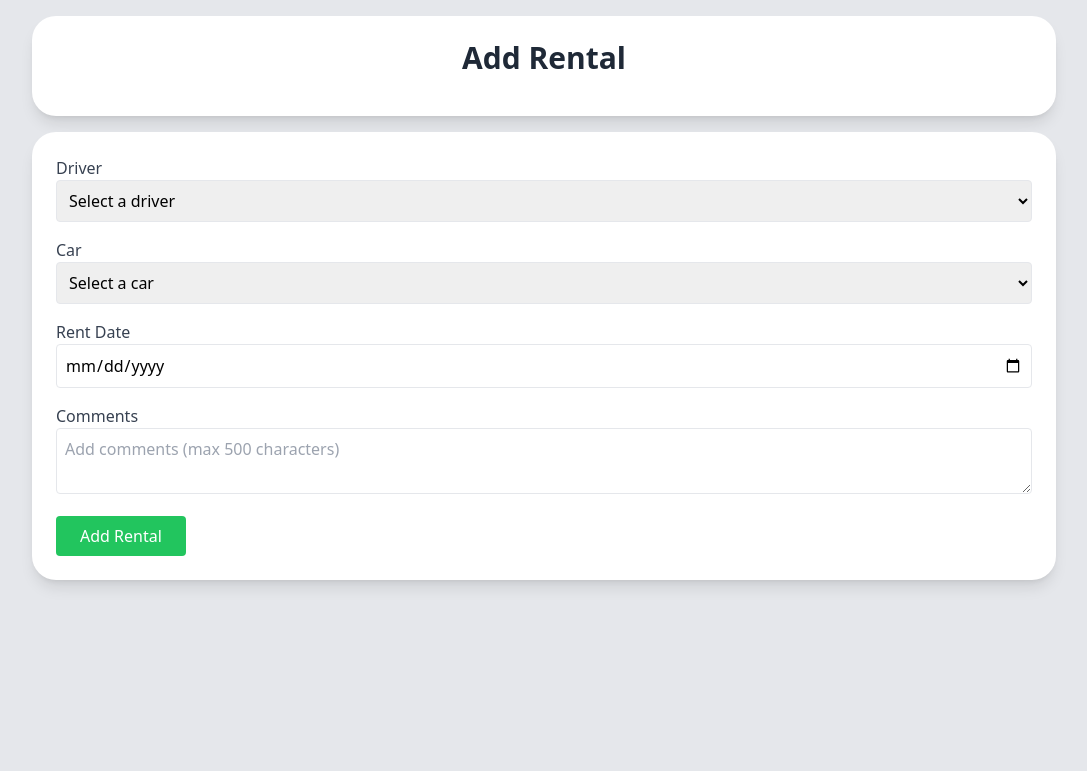
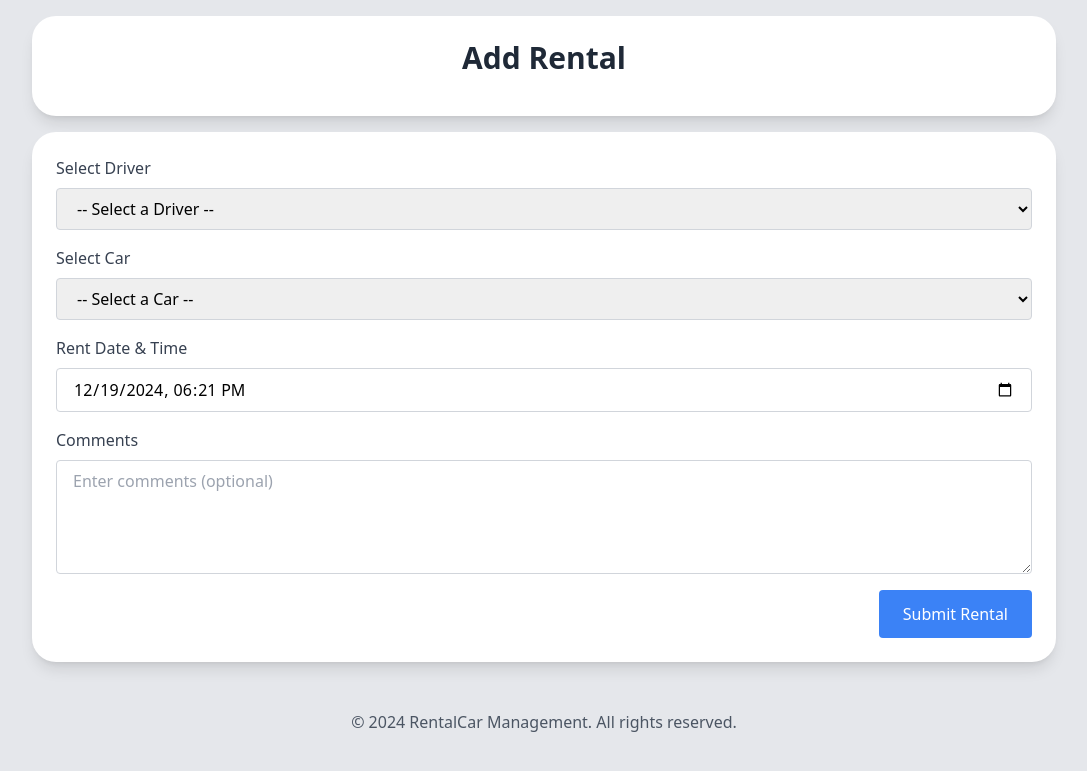
Before and after one commit to Jonathancassara/RentalCar_WebApp, a Django app: page /rentals/add/ in a window 1280 px wide. Shown: the top 771 px of the page, without its empty margins (96-1183 px from the left). Run offline with Django 5.2, Linux system fonts and the light colour scheme; data that the repository does not hold is empty.

Commit message:
Update add_rental.html
fix probleme  list car
fix problem time date

test ok

```diff
--- a/RentalCar/Frontend/templates/add_rental.html
+++ b/RentalCar/Frontend/templates/add_rental.html
@@ -1,4 +1,5 @@
 {% load static %}
+{% csrf_token %}
 <!DOCTYPE html>
 <html lang="en">
 <head>
@@ -8,20 +9,19 @@
     <link href="{% static 'css/style.css' %}" rel="stylesheet">
 </head>
 <body class="bg-gray-200 min-h-screen flex flex-col items-center p-4">
-
-    <!-- Page Title -->
+    <!-- Page Header -->
     <div class="bg-white p-6 rounded-3xl shadow-lg w-full max-w-5xl text-center">
         <h1 class="text-3xl font-bold text-gray-800 mb-4">Add Rental</h1>
     </div>
 
     <!-- Rental Form -->
-    <div class="bg-white p-6 rounded-3xl shadow-lg w-full max-w-5xl mt-4">
-        <form id="addRentalForm">
+    <form id="add-rental-form" class="bg-white p-6 rounded-3xl shadow-lg w-full max-w-5xl mt-4">
+        {% csrf_token %}
         <!-- Driver Selection -->
         <div class="mb-4">
-                <label for="driver" class="block text-gray-700 font-medium">Driver</label>
-                <select id="driver" name="driver" class="w-full p-2 border rounded">
-                    <option value="">Select a driver</option>
+            <label for="driver" class="block text-gray-700 font-medium mb-2">Select Driver</label>
+            <select id="driver" class="w-full px-4 py-2 rounded border border-gray-300">
+                <option value="">-- Select a Driver --</option>
                 {% for driver in drivers %}
                 <option value="{{ driver.id }}">{{ driver.name }} {{ driver.surname }}</option>
                 {% endfor %}
@@ -30,123 +30,72 @@
 
         <!-- Car Selection -->
         <div class="mb-4">
-                <label for="car" class="block text-gray-700 font-medium">Car</label>
-                <select id="car" name="car" class="w-full p-2 border rounded">
-                    <option value="">Select a car</option>
-                    {% for car in available_cars %}
-                    <option value="{{ car.id }}">{{ car.make }} {{ car.model }} ({{ car.registration_number }})</option>
+            <label for="car" class="block text-gray-700 font-medium mb-2">Select Car</label>
+            <select id="car" class="w-full px-4 py-2 rounded border border-gray-300">
+                <option value="">-- Select a Car --</option>
+                {% for car in cars %}
+                <option value="{{ car.id }}">{{ car.make }} {{ car.model }} - {{ car.registration_number }}</option>
                 {% endfor %}
             </select>
         </div>
 
         <!-- Rent Date -->
         <div class="mb-4">
-                <label for="rent_date" class="block text-gray-700 font-medium">Rent Date</label>
-                <input type="date" id="rent_date" name="rent_date" class="w-full p-2 border rounded">
+            <label for="rent_date" class="block text-gray-700 font-medium mb-2">Rent Date & Time</label>
+            <input type="datetime-local" id="rent_date" value="{{ default_rent_date }}" class="w-full px-4 py-2 rounded border border-gray-300">
         </div>
 
         <!-- Comments -->
         <div class="mb-4">
-                <label for="comments" class="block text-gray-700 font-medium">Comments</label>
-                <textarea id="comments" name="comments" class="w-full p-2 border rounded" maxlength="500"
-                          placeholder="Add comments (max 500 characters)"></textarea>
+            <label for="comments" class="block text-gray-700 font-medium mb-2">Comments</label>
+            <textarea id="comments" class="w-full px-4 py-2 rounded border border-gray-300" rows="4" placeholder="Enter comments (optional)"></textarea>
         </div>
 
         <!-- Submit Button -->
-            <button type="button" onclick="openConfirmationModal()"
-                    class="bg-green-500 text-white px-6 py-2 rounded hover:bg-green-600 transition">
-                Add Rental
-            </button>
-        </form>
-    </div>
-
-    <!-- Confirmation Modal -->
-    <div id="confirmationModal" class="hidden fixed inset-0 bg-black bg-opacity-50 flex items-center justify-center">
-        <div class="bg-white p-6 rounded-3xl shadow-lg w-full max-w-md text-center">
-            <h2 class="text-xl font-bold text-gray-800 mb-4">Confirm Rental</h2>
-            <p class="text-gray-600 mb-2"><strong>Driver:</strong> <span id="modalDriver"></span></p>
-            <p class="text-gray-600 mb-2"><strong>Car:</strong> <span id="modalCar"></span></p>
-            <p class="text-gray-600 mb-2"><strong>Rent Date:</strong> <span id="modalRentDate"></span></p>
-            <p class="text-gray-600 mb-6"><strong>Comments:</strong> <span id="modalComments"></span></p>
-            <div class="flex justify-center space-x-4">
-                <button onclick="closeConfirmationModal()"
-                        class="bg-gray-500 text-white px-4 py-2 rounded hover:bg-gray-600">
-                    Edit
-                </button>
-                <button onclick="submitRental()"
-                        class="bg-green-500 text-white px-4 py-2 rounded hover:bg-green-600">
-                    Validate
+        <div class="flex justify-end">
+            <button type="button" id="submit-button" class="bg-blue-500 text-white px-6 py-3 rounded hover:bg-blue-600 transition">
+                Submit Rental
             </button>
         </div>
-        </div>
-    </div>
+    </form>
 
-    <!-- Success Modal -->
-    <div id="successModal" class="hidden fixed inset-0 bg-black bg-opacity-50 flex items-center justify-center">
-        <div class="bg-white p-6 rounded-3xl shadow-lg w-full max-w-md text-center">
-            <h2 class="text-xl font-bold text-gray-800 mb-4">Rental Added Successfully</h2>
-            <button onclick="goToHomePage()"
-                    class="bg-blue-500 text-white px-4 py-2 rounded hover:bg-blue-600">
-                OK
-            </button>
-        </div>
-    </div>
+    <script>
+        // Fetch the CSRF token from the meta tag
+        const csrftoken = document.querySelector('[name=csrfmiddlewaretoken]').value;
 
-    <!-- JavaScript -->
-    <script>
-        // Open Confirmation Modal
-        function openConfirmationModal() {
-            const driver = document.getElementById('driver');
-            const car = document.getElementById('car');
-            const rent_date = document.getElementById('rent_date');
-            const comments = document.getElementById('comments');
+        document.getElementById('submit-button').addEventListener('click', async () => {
+            const driverId = document.getElementById('driver').value;
+            const carId = document.getElementById('car').value;
+            const rentDate = document.getElementById('rent_date').value;
+            const comments = document.getElementById('comments').value;
 
-            if (!driver.value || !car.value || !rent_date.value) {
-                alert("All fields are required!");
+            if (!driverId || !carId || !rentDate) {
+                alert('Please fill out all required fields.');
                 return;
             }
 
-            document.getElementById('modalDriver').textContent = driver.options[driver.selectedIndex].text;
-            document.getElementById('modalCar').textContent = car.options[car.selectedIndex].text;
-            document.getElementById('modalRentDate').textContent = rent_date.value;
-            document.getElementById('modalComments').textContent = comments.value || "No comments";
-
-            document.getElementById('confirmationModal').classList.remove('hidden');
-        }
-
-        // Close Confirmation Modal
-        function closeConfirmationModal() {
-            document.getElementById('confirmationModal').classList.add('hidden');
-        }
-
-        // Submit Rental
-        async function submitRental() {
-            const driver = document.getElementById('driver').value;
-            const car = document.getElementById('car').value;
-            const rent_date = document.getElementById('rent_date').value;
-            const comments = document.getElementById('comments').value;
-
             const response = await fetch("{% url 'add_rental' %}", {
-                method: "POST",
+                method: 'POST',
                 headers: {
-                    "Content-Type": "application/json",
-                    "X-CSRFToken": "{{ csrf_token }}"
+                    'Content-Type': 'application/json',
+                    'X-CSRFToken': csrftoken,  // Include CSRF token here
                 },
-                body: JSON.stringify({ driver_id: driver, car_id: car, rent_date: rent_date, comments: comments })
+                body: JSON.stringify({ driver_id: driverId, car_id: carId, rent_date: rentDate, comments: comments }),
             });
 
-            if (response.ok) {
-                document.getElementById('confirmationModal').classList.add('hidden');
-                document.getElementById('successModal').classList.remove('hidden');
+            const result = await response.json();
+            if (result.success) {
+                alert('Rental added successfully!');
+                window.location.href = "/"; // Redirect to homepage
             } else {
-                alert("An error occurred. Please try again.");
+                alert('Failed to add rental. Please try again.');
             }
-        }
+        });
+    </script>
 
-        // Redirect to Home Page
-        function goToHomePage() {
-            window.location.href = "{% url 'index' %}";
-        }
-    </script>
+    <!-- Footer -->
+    <footer class="mt-8 text-center text-gray-600">
+        <p>&copy; 2024 RentalCar Management. All rights reserved.</p>
+    </footer>
 </body>
 </html>
```
Lines whose indentation alone changed are shown as unchanged.
